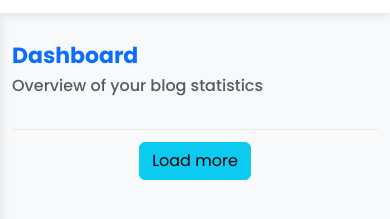
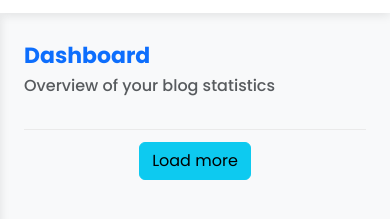
Before and after one commit to G4ANT/blog, a plain HTML site: page index.html in a window 390 px wide. Shown: the part 57-276 px from the top of the page. Drawn offline with nearby package versions, Linux system fonts and the light colour scheme; no server answers.

Commit message:
updateResponsive

```diff
--- a/index.html
+++ b/index.html
@@ -40,13 +40,16 @@
 
                     <img src="" alt="profile-avatar" id="profileAvatar" class="profile-avatar profile-dropdown-toggle">
                     <ul class="dropdown-menu dropdown-menu-end" aria-labelledby="profileDropdown">
-                        <li><button class="dropdown-item" onclick="viewProfile()"><i
-                                    class="fa-regular fa-user-vneck me-1"></i>My Profile</button></li>
+                        <li>
+                            <button class="dropdown-item" onclick="viewProfile()"><i
+                            class="fa-regular fa-user-vneck me-1"></i>My Profile</button></li>
                         <li>
                             <hr class="dropdown-divider">
                         </li>
-                        <li><button class="dropdown-item" onclick="logout()"><i
-                                    class="fa-solid fa-arrow-right-from-bracket me-1"></i>Logout</button></li>
+                        <li>
+                            <button class="dropdown-item" onclick="logout()"><i
+                            class="fa-solid fa-arrow-right-from-bracket me-1"></i>Logout</button>
+                        </li>
                     </ul>
                 </div>
             </div>
@@ -95,7 +98,8 @@
             </div>
 
             <!-- Main Content -->
-            <div class="content">
+            <div class="container">
+                <div class="content">
                 <!-- Dashboard Page -->
                 <div id="dashboard" class="page-content active">
                     <div class="page-header">
@@ -104,6 +108,7 @@
                     </div>
                     <!-- ====== All Dashboart ====== -->
                     <!-- article -->
+
                     <div class="row g-3" id="showAllCard">
                         <!-- show card here -->
                     </div>
@@ -295,6 +300,7 @@
                 </div>
 
             </div>
+            </div>
 
         </div>
     </div>
```
